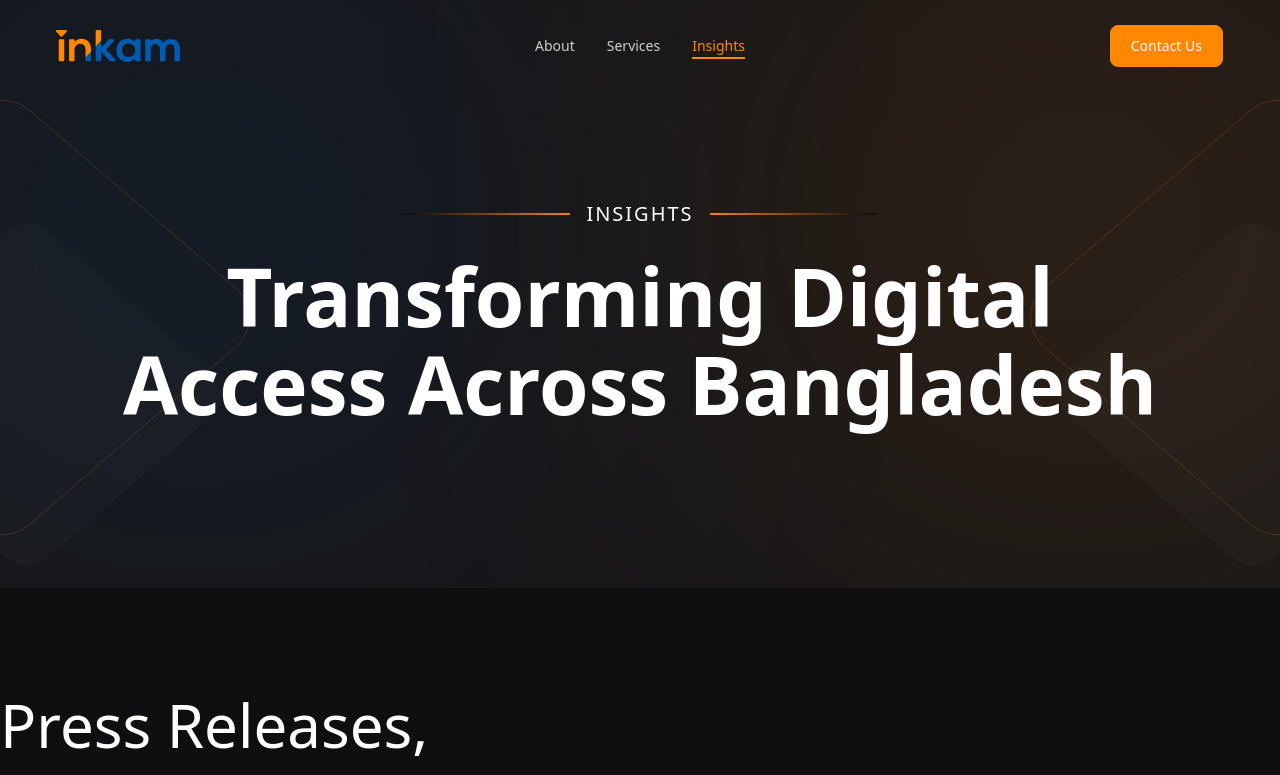
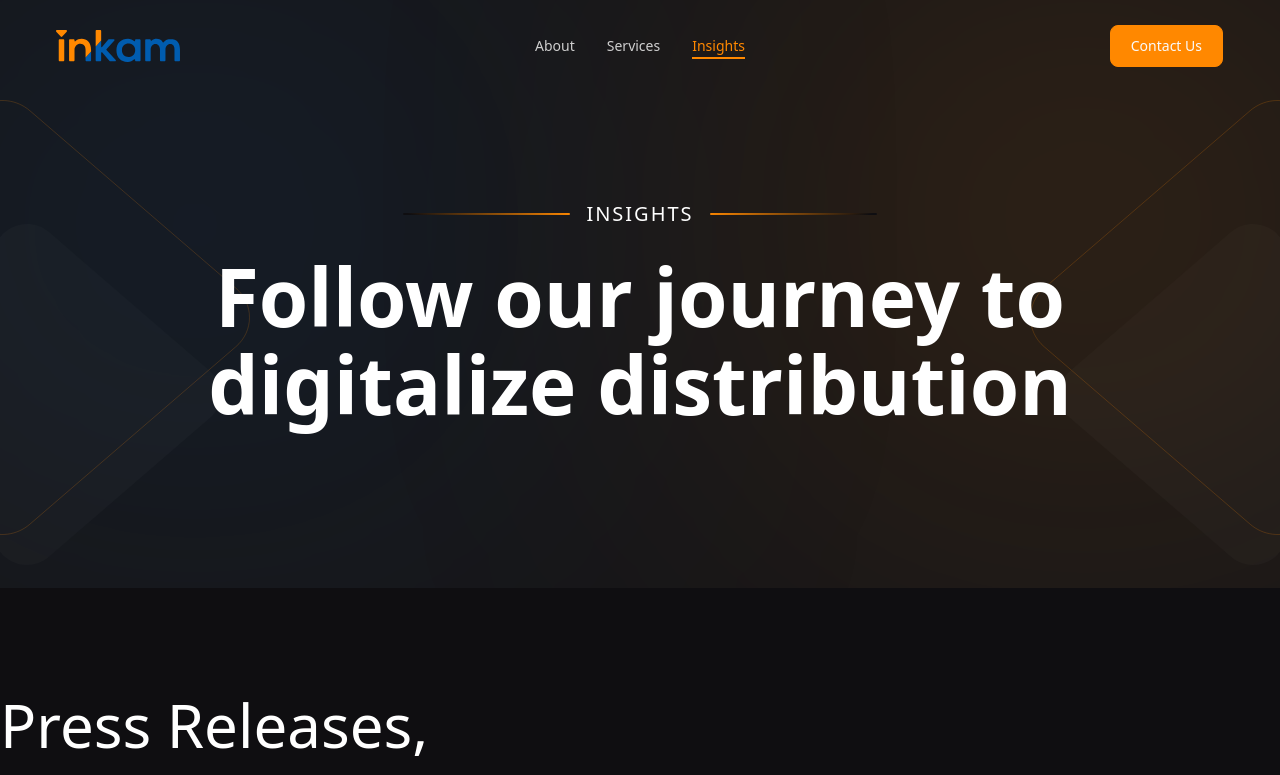
Before and after one commit to Creativecoder11/Inkam-web, a Next.js app: page /insights in a window 1280 px wide. Shown: the top 775 px of the page. Built offline with nearby package versions, Linux system fonts and the light colour scheme.

Commit message:
Service Page Update

```diff
--- a/app/insights/page.tsx
+++ b/app/insights/page.tsx
@@ -10,8 +10,7 @@ const page = () => {
                 title="Insights"
                 heading={
                     <>
-                        Transforming Digital <br />
-                        Access Across Bangladesh
+                        Follow our journey to <br/> digitalize distribution
                     </>
                 } />
             <Blogs />
```
